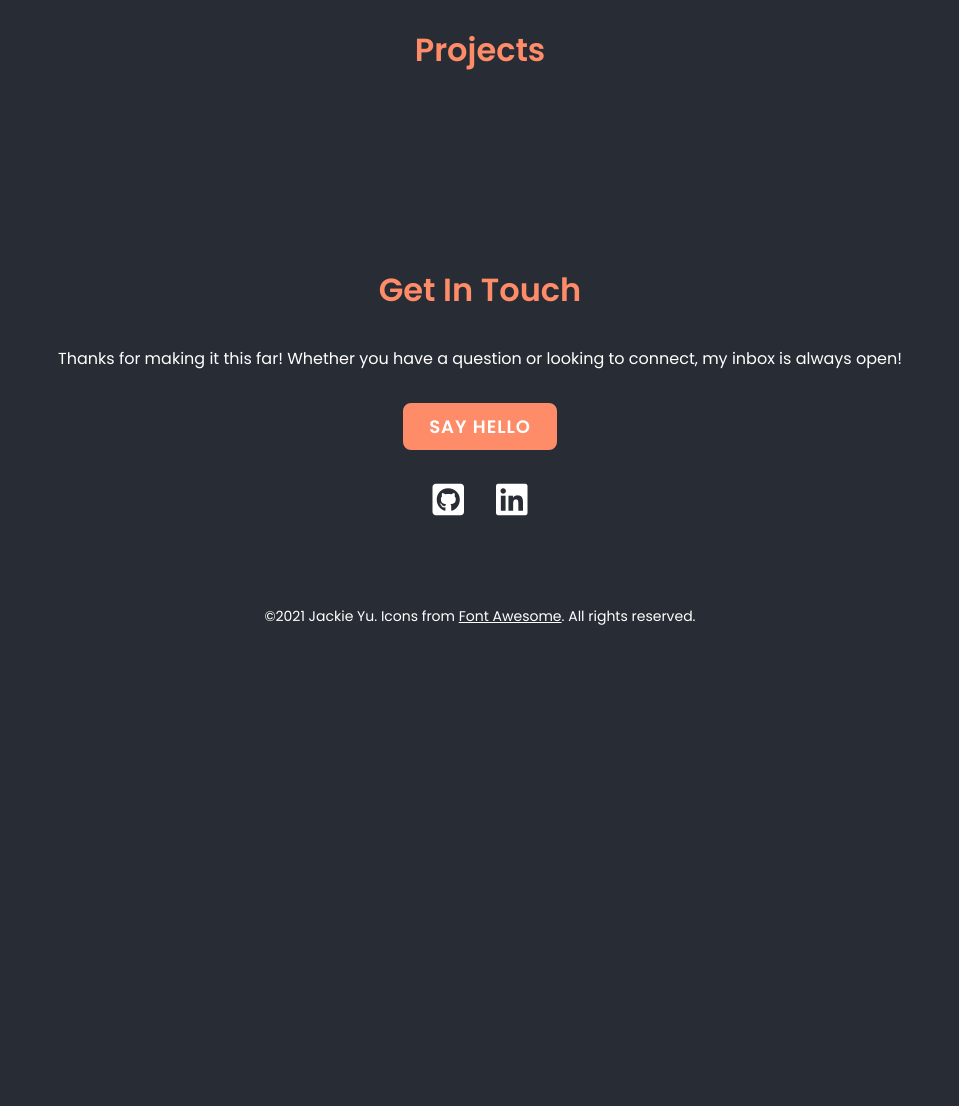
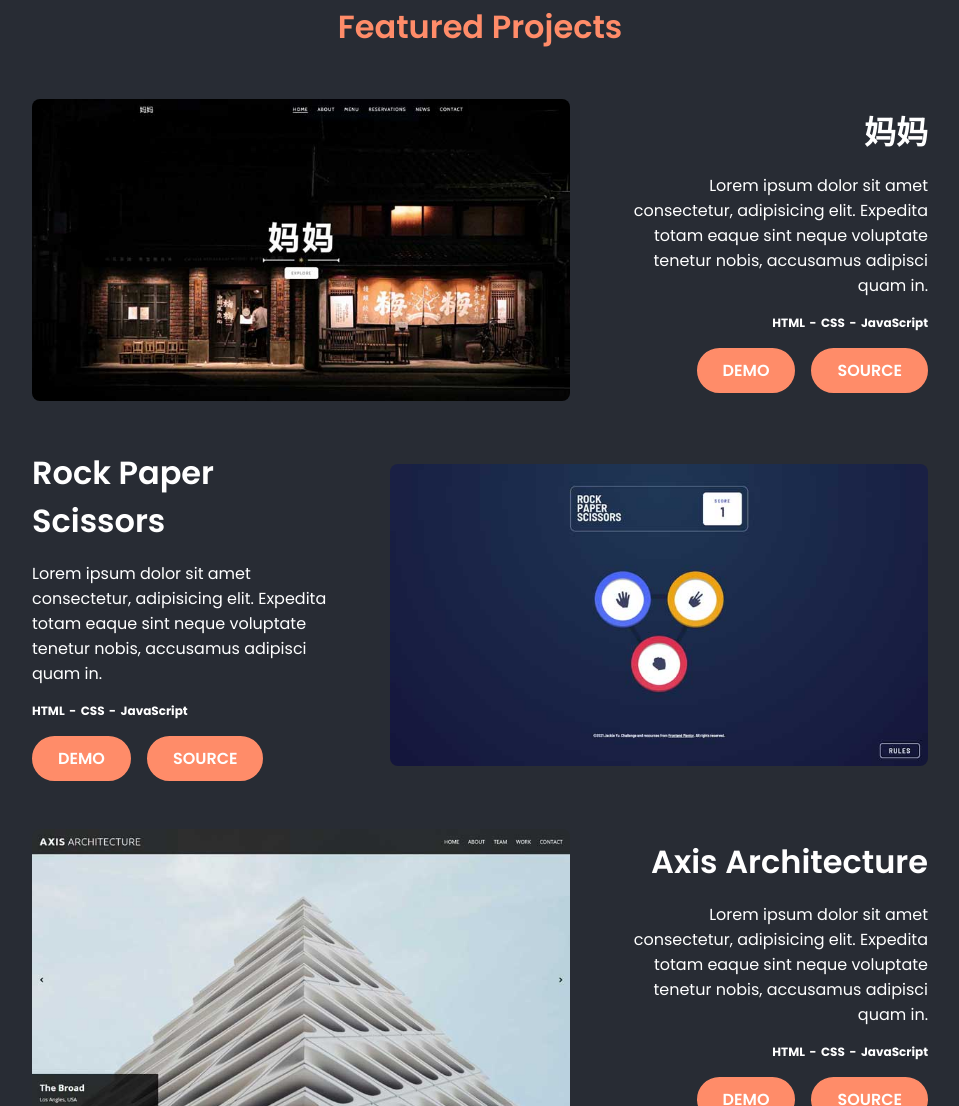
Before and after one commit to YuJ94/personal-portfolio, a plain HTML site: page index.html in a window 1280 px wide. Shown: the part 1694-2800 px from the top of the page, without its empty margins (160-1119 px from the left). Before the commit the page ends 2345 px from the top, so only its background shows below. Drawn offline with Linux system fonts and the light colour scheme.

Commit message:
Added featured projects section.

```diff
--- a/index.html
+++ b/index.html
@@ -66,31 +66,116 @@
         </div>
         <div class="container">
             <div class="about-left">
-                <img src="./resources/images/profile-ps-2.jpg" alt="">
+                <img src="./resources/images/profile.jpg" alt="profile picture">
             </div>
             <div class="about-right">
-                <p>Hello! I'm Jackie Yu, a self-taught front end developer based in Austin, TX. I am looking for an opportunity at an exciting company that will challenge and further my development as a junior developer.</p>
-                <p>After working in the architectural industry for the last few years, I wanted to apply my design skills and perspectives in a new direction. I was introduced to web development after working with an independent contractor to design, build and maintain <a href="https://www.valcucinechicago.com/" target="_blank">Valcucine Chicago</a>'s website. Through this experience, it peaked my interest in web development and led to my decision in becoming a front end developer.</p>
-                <p>I hope to combine my technical knowledge with my keen eye for design to create engaging user experiences while writing clean and efficient code.</p>
+                <p>
+                    Hello! I'm Jackie Yu, a self-taught front end developer based in Austin, TX. I am looking for an opportunity at an exciting company that will challenge and further my development as a junior developer.
+                </p>
+                <p>
+                    After working in the architectural industry for the last few years, I wanted to apply my design skills and perspectives in a new direction. I was introduced to web development after working with an independent contractor to design, build and maintain <a href="https://www.valcucinechicago.com/" target="_blank">Valcucine Chicago</a>'s website. Through this experience, it peaked my interest in web development and led to my decision in becoming a front end developer.
+                </p>
+                <p>
+                    I hope to combine my technical knowledge with my keen eye for design to create engaging user experiences while writing clean and efficient code.
+                </p>
                 <span>A few technologies I've been working in recently:</span>
                 <ul class="technologies">
-                    <li class="tech">HTML</li>
-                    <li class="tech">Javascript</li>
-                    <li class="tech">CSS</li>
-                    <li class="tech">Git</li>
+                    <li>HTML</li>
+                    <li>Javascript</li>
+                    <li>CSS</li>
+                    <li>Git</li>
                 </ul>
-                <a href="#" class='btn'>Resume</a>
             </div>
         </div>
     </section>
 
-    <!-- PROJECTS -->
+    <!-- FEATURED PROJECTS -->
 
     <section class="projects" id="projects">
         <div class="title">
-            <h3>Projects</h3>
+            <h3>Featured Projects</h3>
         </div>
         <div class="container">
+
+
+            <div class="project-container">
+                <div class="project-left-img">
+                    <img src="./resources/images/mama.jpg" alt="landing page for mama">
+                </div>
+                <div class="project-right-text">
+                    <h5>妈妈</h5>
+                    <p>
+                        Lorem ipsum dolor sit amet consectetur, adipisicing elit. Expedita totam eaque sint neque voluptate tenetur nobis, accusamus adipisci quam in.
+                    </p>
+                    <div class="project-span">
+                        <span>HTML - CSS - JavaScript</span>
+                    </div>
+                    <div class="project-right-links">
+                        <a href="https://yuj94.github.io/mama/" target="_blank" class="project-btn">Demo</a>
+                        <a href="https://github.com/YuJ94/mama" target="_blank" class="project-btn btn-right">Source</a>
+                    </div>
+                </div>
+            </div>
+
+
+            <div class="project-container">
+                <div class="project-left-text">
+                    <h5>Rock Paper Scissors</h5>
+                    <p>
+                        Lorem ipsum dolor sit amet consectetur, adipisicing elit. Expedita totam eaque sint neque voluptate tenetur nobis, accusamus adipisci quam in.
+                    </p>
+                    <div class="project-span">
+                        <span>HTML - CSS - JavaScript</span>
+                    </div>
+                    <div class="project-left-links">
+                        <a href="https://yuj94.github.io/rock-paper-scissors/" target="_blank" class="project-btn btn-left">Demo</a>
+                        <a href="https://github.com/YuJ94/rock-paper-scissors" target="_blank" class="project-btn">Source</a>
+                    </div>
+                </div>
+                <div class="project-right-img">
+                    <img src="./resources/images/rock-paper-scissors.jpg" alt="landing page for rock paper scissors">
+                </div>
+            </div>
+
+
+            <div class="project-container">
+                <div class="project-left-img">
+                    <img src="./resources/images/axis-architecture.jpg" alt="landing page for axis architecture">
+                </div>
+                <div class="project-right-text">
+                    <h5>Axis Architecture</h5>
+                    <p>
+                        Lorem ipsum dolor sit amet consectetur, adipisicing elit. Expedita totam eaque sint neque voluptate tenetur nobis, accusamus adipisci quam in.
+                    </p>
+                    <div class="project-span">
+                        <span>HTML - CSS - JavaScript</span>
+                    </div>
+                    <div class="project-right-links">
+                        <a href="https://yuj94.github.io/company-home-page/" target="_blank" class="project-btn">Demo</a>
+                        <a href="https://github.com/YuJ94/company-home-page" target="_blank" class="project-btn btn-right">Source</a>
+                    </div>
+                </div>
+            </div>
+
+
+            <div class="project-container">
+                <div class="project-left-text">
+                    <h5>Summit Springs</h5>
+                    <p>
+                        Lorem ipsum dolor sit amet consectetur, adipisicing elit. Expedita totam eaque sint neque voluptate tenetur nobis, accusamus adipisci quam in.
+                    </p>
+                    <div class="project-span">
+                        <span>HTML - CSS - JavaScript</span>
+                    </div>
+                    <div class="project-left-links">
+                        <a href="https://yuj94.github.io/responsive-club-website/" target="_blank" class="project-btn btn-left">Demo</a>
+                        <a href="https://github.com/YuJ94/responsive-club-website" target="_blank" class="project-btn">Source</a>
+                    </div>
+                </div>
+                <div class="project-right-img">
+                    <img src="./resources/images/summit-springs.jpg" alt="landing page for summit springs">
+                </div>
+            </div>
 
         </div>
     </section>
--- a/resources/css/style.css
+++ b/resources/css/style.css
@@ -33,6 +33,16 @@ body {
     transition: all 1s;
 }
 
+section {
+    padding: 4rem 15%;
+}
+
+.title {
+    color: var(--primary-color);
+    text-align: center;
+    margin: 3rem 0;
+}
+
 /* FONTS */
 
 h1 {
@@ -54,6 +64,11 @@ h4 {
     font-size: 1.75rem;
     font-weight: 500;
     line-height: 3rem;
+}
+
+h5 {
+    font-size: 2rem;
+    font-weight: 600;
 }
 
 a {
@@ -108,7 +123,7 @@ a {
 
 .toggle-btn {
     font-size: 1.5rem;
-    /* margin-right: 3rem; */
+    cursor: pointer;
     transition: color .5s;
 }
 
@@ -130,15 +145,15 @@ a {
 }
 
 .navigation.sticky .toggle-btn {
-    opacity: 1;
-    transition: opacity .5s;
+    transform: scale(1);
+    transition: transform .75s;
 }
 
 .navigation.sticky .toggle-btn:hover {
-    opacity: .6;
+    transform: scale(1.1);
 }
 
-.navigation.sticky .toggle-btn i {
+.navigation.sticky .toggle-btn {
     color: var(--background-color);
 }
 
@@ -198,13 +213,14 @@ a {
     text-decoration: none;
     letter-spacing: 1px;
     padding: .5rem 1.5rem;
-    border-radius: .5rem;
+    border-radius: 2rem;
+    cursor: pointer;
     transition: background-color 0.5s;
 }
 
 .btn:hover {
+    color: var(--text-color);
     background-color: transparent;
-    color: var(--text-color);
     border: 2px solid var(--primary-color);
 }
 
@@ -256,35 +272,23 @@ a {
 
 /* ABOUT */
 
-.about {
-    padding: 4rem 15%;
-}
-
-.title {
-    color: var(--primary-color);
-    text-align: center;
-    margin: 2rem 0;
-}
-
 .about .container {
-    position: relative;
     width: 100%;
     display: flex;
+    justify-content: space-between;
     flex-wrap: wrap;
-    justify-content: space-between;
 }
 
 .about-left {
-    position: relative;
     width: 40%;
 }
 
 .about-right {
-    position: relative;
     width: 55%;
 }
 
 .about-left img {
+    display: block;
     width: 100%;
     border-radius: 50%;
 }
@@ -302,35 +306,128 @@ a {
     display: grid;
     grid-template-columns: repeat(2, minmax(144px, 208px));
     margin-top: 1rem;
+    list-style: none;
     overflow: hidden;
-    list-style: none;
 }
 
-.tech {
+.technologies li {
     position: relative;
     padding-left: 1.5rem;
 }
 
-.tech::before {
+.technologies li::before {
     content: "▹";
     position: absolute;
     left: 0px;
+    color: var(--primary-color);
 }
 
-.about-right .btn {
-    margin-top: 1.5rem;
+/* FEATURED PROJECTS */
+
+.project-container {
+    width: 100%;
+    display: flex;
+    justify-content: space-between;
+    align-items: center;
+    flex-wrap: wrap;
 }
 
-/* PROJECTS */
+.project-container:not(:last-child) {
+    margin-bottom: 3rem;
+}
 
-.projects {
-    padding: 4rem 15%;
+.project-left-img {
+    width: 60%;
+    border-radius: .5rem;
+    overflow: hidden;
+}
+
+.project-right-text {
+    width: 35%;
+    text-align: right;
+}
+
+.project-left-img img {
+    width: 100%;
+    display: block;
+}
+
+.project-right-text p {
+    margin: 1rem 0;
+}
+
+.project-span {
+    font-size: .75rem;
+    color: var(--text-color);
+    font-weight: 700;
+    word-spacing: 2px;
+    transition: color 1s;
+}
+
+.project-right-links {
+    display: flex;
+    justify-content: flex-end;
+    margin-top: 1rem;
+}
+
+.project-btn {
+    color: #fff;
+    background-color: var(--primary-color);
+    border: 2px solid var(--primary-color);
+    display: inline-block;
+    font-weight: 600;
+    font-size: 1rem;
+    text-transform: uppercase;
+    text-decoration: none;
+    padding: .5rem 1.5rem;
+    border-radius: 2rem;
+    cursor: pointer;
+    transition: background-color 0.5s;
+}
+
+.project-btn:hover {
+    color: var(--text-color);
+    background-color: transparent;
+    border: 2px solid var(--primary-color);
+}
+
+.btn-right {
+    margin-left: 1rem;
+}
+
+.project-left-text {
+    width: 35%;
+    text-align: left;
+}
+
+.project-right-img {
+    width: 60%;
+    border-radius: .5rem;
+    overflow: hidden;
+}
+
+.project-left-text p {
+    margin: 1rem 0;
+}
+
+.project-left-links {
+    display: flex;
+    justify-content: flex-start;
+    margin-top: 1rem;
+}
+
+.btn-left {
+    margin-right: 1rem;
+}
+
+.project-right-img img {
+    width: 100%;
+    display: block;
 }
 
 /* CONTACT */
 
 .contact {
-    padding: 4rem 15%;
     text-align: center;
 }
 
```
Also changed, not shown: resources/images/axis-architecture.jpg (added), resources/images/mama.jpg (added), resources/images/profile.jpg (renamed from resources/images/profile-ps-2.jpg), resources/images/rock-paper-scissors.jpg (added), resources/images/summit-springs.jpg (added).
